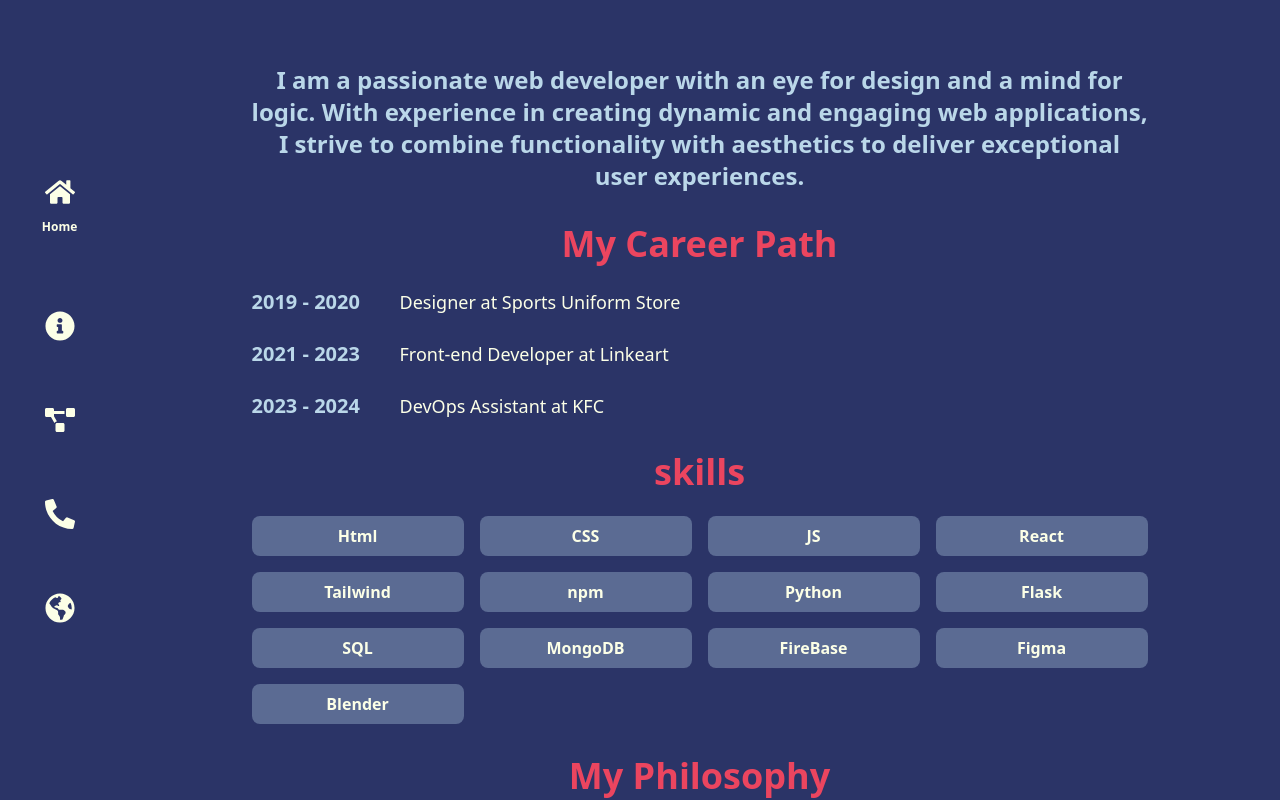
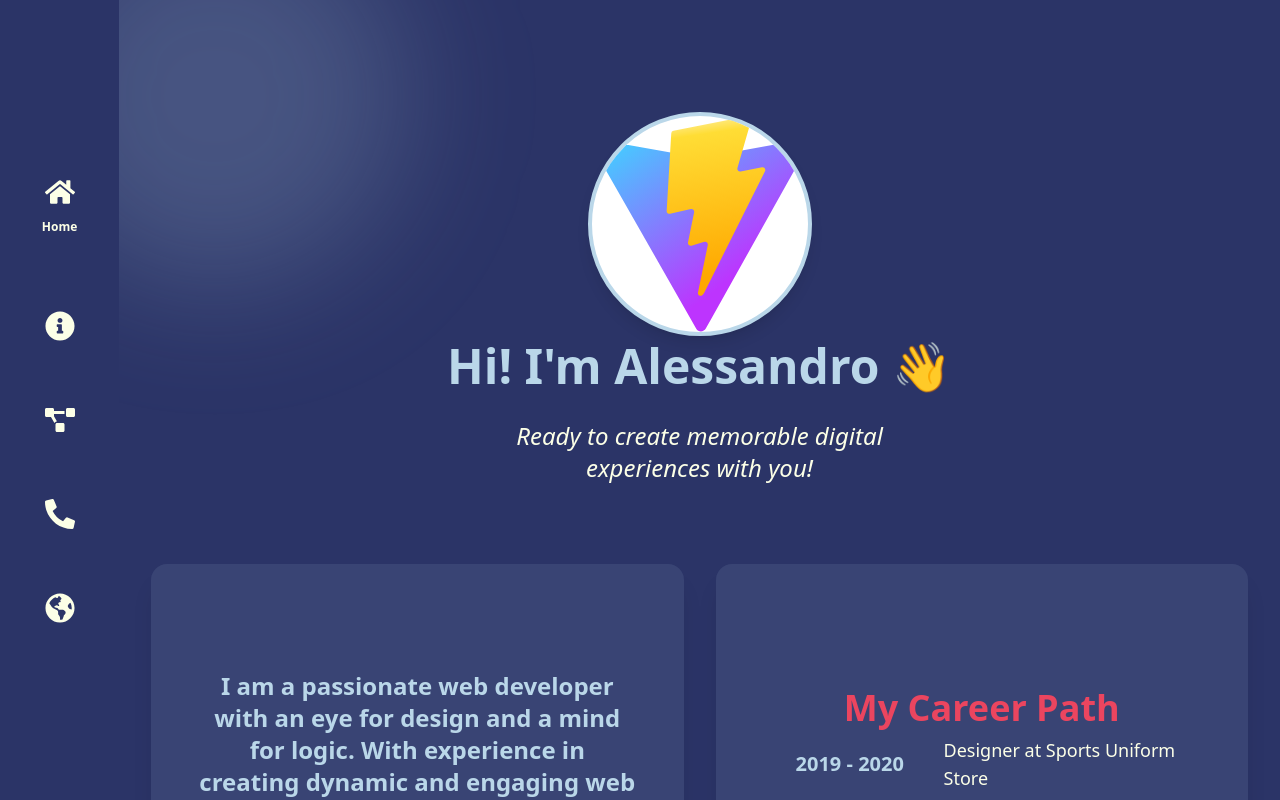
Before and after one commit to Jiwemoyo/MyPortafolio, a React (Vite) app: page /about in a window 1280 px wide. Shown: the top 800 px of the page. Built offline with nearby package versions, Linux system fonts and the light colour scheme.

Commit message:
correcion de estilos

```diff
--- a/locales/en/translation.json
+++ b/locales/en/translation.json
@@ -28,5 +28,7 @@
   "form-name-placeholder":"Name",
   "form-email-placeholder":"Email",
   "form-message-placeholder":"Message",
-  "form-submit-button":"Send Message"
+  "form-submit-button":"Send Message",
+  "about-hi": "Hi! I'm Alessandro 👋",
+  "about-catch": "Ready to create memorable digital experiences with you!"
 }
--- a/locales/es/translation.json
+++ b/locales/es/translation.json
@@ -28,5 +28,7 @@
   "form-name-placeholder":"Nombre",
   "form-email-placeholder":"Email",
   "form-message-placeholder":"Mensaje",
-  "form-submit-button":"Enviar Mensaje"
+  "form-submit-button":"Enviar Mensaje",
+  "about-hi": "¡Hola! Soy Alessandro 👋",
+  "about-catch": "¡Listo para crear experiencias digitales memorables contigo!"
 }
--- a/src/components/About.jsx
+++ b/src/components/About.jsx
@@ -4,25 +4,39 @@ import { useTranslation } from "react-i18next";
 export const About = () => {
   const { t } = useTranslation();
   return (
-    <div className="bg-custom-blue min-h-screen w-full flex items-center justify-center py-16 px-4 md:px-8">
-      <div className="max-w-4xl w-full space-y-8">
-        {/* Presentation Section */}
-        <p className="text-custom-celeste text-lg md:text-xl lg:text-2xl font-semibold text-center">
+    <div className="bg-custom-blue min-h-screen w-full flex items-center justify-center py-16 px-4 md:px-8 relative overflow-hidden">
+      {/* Fondo decorativo sutil */}
+      <div className="hidden md:block absolute inset-0 z-0 pointer-events-none">
+        <div className="absolute -top-24 -left-24 w-96 h-96 bg-custom-celeste/20 rounded-full blur-3xl animate-pulse" />
+        <div className="absolute bottom-0 right-0 w-80 h-80 bg-custom-red/20 rounded-full blur-2xl animate-pulse" />
+      </div>
+      <div className="max-w-6xl w-full h-full min-h-[80vh] grid grid-cols-1 lg:grid-cols-2 lg:grid-rows-3 gap-8 items-stretch relative z-10">
+        {/* div1: Avatar y saludo, ocupa ambas columnas en la primera fila */}
+        <div className="flex flex-col items-center justify-center gap-4 w-full h-full lg:col-span-2 lg:row-start-1">
+          <img src="/vite.svg" alt="Avatar" className="w-40 h-40 lg:w-56 lg:h-56 rounded-full border-4 border-custom-celeste shadow-lg bg-white object-cover mx-auto" />
+          <h2 className="text-custom-celeste text-3xl lg:text-5xl font-extrabold animate-bounce text-center">{t("about-hi", { defaultValue: "¡Hola! Soy Alessandro 👋" })}</h2>
+          <span className="text-custom-white text-lg lg:text-2xl italic mt-1 text-center max-w-xs lg:max-w-md">{t("about-catch", { defaultValue: "¡Listo para crear experiencias digitales memorables contigo!" })}</span>
+        </div>
+
+        {/* div2: Presentación, fila 2 columna 1 */}
+        <div className="bg-custom-celeste/10 rounded-2xl shadow-xl p-8 xl:p-12 hover:scale-105 transition-transform duration-300 w-full h-full flex items-center lg:col-start-1 lg:row-start-2">
+          <p className="text-custom-celeste text-lg md:text-xl lg:text-2xl font-semibold text-center w-full">
             {t("about-presentation")}
           </p>
+        </div>
 
-        {/* Career Path Section */}
-        <div className="space-y-6">
-          <h3 className="text-custom-red text-2xl md:text-3xl lg:text-4xl font-bold text-center">
+        {/* div3: Carrera, fila 2 columna 2 */}
+        <div className="bg-custom-celeste/10 rounded-2xl shadow-xl p-8 xl:p-12 hover:rotate-1 transition-transform duration-300 w-full h-full flex flex-col justify-center lg:col-start-2 lg:row-start-2">
+          <h3 className="text-custom-red text-2xl md:text-3xl lg:text-4xl font-bold text-center mb-2">
             {t("carer-path")}
           </h3>
-          <ul className="space-y-6 text-custom-white">
-            {[
+          <ul className="space-y-4 text-custom-white">
+            { [
                 { year: "2019 - 2020", key: "date1" },
                 { year: "2021 - 2023", key: "date2" },
                 { year: "2023 - 2024", key: "date3" }
-            ].map(({ year, key }) => (
-              <li key={key} className="flex flex-col md:flex-row md:items-center gap-2">
+              ].map(({ year, key }, idx) => (
+                <li key={key} className={`flex flex-col md:flex-row md:items-center gap-2 ${idx % 2 === 0 ? 'md:pl-8' : 'md:pr-8'}`}>
                   <span className="text-custom-celeste font-semibold text-lg md:text-xl min-w-[140px]">
                     {year}
                   </span>
@@ -34,32 +48,43 @@ export const About = () => {
           </ul>
         </div>
 
-        {/* Skills Section */}
-        <div className="space-y-6">
-          <h3 className="text-custom-red text-2xl md:text-3xl lg:text-4xl font-bold text-center">
+        {/* div4: Skills, fila 3 columna 1 */}
+        <div className="bg-custom-celeste/10 rounded-2xl shadow-xl p-8 xl:p-12 hover:-rotate-1 transition-transform duration-300 w-full h-full flex flex-col justify-center lg:col-start-1 lg:row-start-3">
+          <h3 className="text-custom-red text-2xl md:text-3xl lg:text-4xl font-bold text-center mb-2">
             {t("skills")}
           </h3>
-          <ul className="grid grid-cols-2 sm:grid-cols-3 lg:grid-cols-4 gap-4">
-            {[
-              "Html", "CSS", "JS", "React", "Tailwind", "npm",
-              "Python", "Flask", "SQL", "MongoDB", "FireBase", "Figma", "Blender"
+          <ul className="grid grid-cols-2 sm:grid-cols-3 gap-4">
+            { [
+                { name: "Html", icon: "<i class='devicon-html5-plain colored'></i>" },
+                { name: "CSS", icon: "<i class='devicon-css3-plain colored'></i>" },
+                { name: "JS", icon: "<i class='devicon-javascript-plain colored'></i>" },
+                { name: "React", icon: "<i class='devicon-react-original colored'></i>" },
+                { name: "Tailwind", icon: "<i class='devicon-tailwindcss-plain colored'></i>" },
+                { name: "npm", icon: "<i class='devicon-npm-original-wordmark colored'></i>" },
+                { name: "Python", icon: "<i class='devicon-python-plain colored'></i>" },
+                { name: "Flask", icon: "<i class='devicon-flask-original colored'></i>" },
+                { name: "SQL", icon: "<i class='devicon-mysql-plain colored'></i>" },
+                { name: "MongoDB", icon: "<i class='devicon-mongodb-plain colored'></i>" },
+                { name: "FireBase", icon: "<i class='devicon-firebase-plain colored'></i>" },
+                { name: "Figma", icon: "<i class='devicon-figma-plain colored'></i>" },
+                { name: "Blender", icon: "<i class='devicon-blender-original colored'></i>" }
               ].map((skill, index) => (
                 <li
                   key={index}
-                className="animate-bg-fade bg-blue-500 p-2 rounded-lg text-custom-white font-semibold text-center text-sm md:text-base"
-              >
-                {skill}
-              </li>
+                  className="animate-bg-fade bg-blue-500 p-2 lg:p-3 rounded-lg text-custom-white font-semibold text-center text-xs sm:text-sm md:text-base flex flex-col items-center gap-1 shadow-md hover:scale-110 transition-transform duration-200 break-words truncate max-w-[90px] sm:max-w-[110px] md:max-w-[130px] xl:max-w-[150px]"
+                  style={{overflowWrap: 'break-word', wordBreak: 'break-word'}}
+                  dangerouslySetInnerHTML={{ __html: `${skill.icon}<span class='block w-full truncate'>${skill.name}</span>` }}
+                />
               ))}
           </ul>
         </div>
 
-        {/* Philosophy Section */}
-        <div className="space-y-6">
-          <h3 className="text-custom-red text-2xl md:text-3xl lg:text-4xl font-bold text-center">
+        {/* div5: Filosofía, fila 3 columna 2 */}
+        <div className="bg-custom-celeste/10 rounded-2xl shadow-xl p-8 xl:p-12 hover:scale-105 transition-transform duration-300 w-full h-full flex flex-col justify-center lg:col-start-2 lg:row-start-3">
+          <h3 className="text-custom-red text-2xl md:text-3xl lg:text-4xl font-bold text-center mb-1">
             {t("Philosophy")}
           </h3>
-          <p className="bg-custom-red bg-opacity-25 rounded-lg p-6 text-custom-white text-base md:text-lg">
+          <p className="bg-custom-red bg-opacity-25 rounded-lg p-6 text-custom-white text-base md:text-lg w-full">
             {t("Philosophy-context")}
           </p>
         </div>
--- a/src/components/Home.jsx
+++ b/src/components/Home.jsx
@@ -6,13 +6,14 @@ export const Home = () => {
   const { t } = useTranslation();
 
   return (
-    <div className="bg-custom-blue min-h-screen w-full flex items-center justify-center py-16 px-4 md:px-8">
-      <div className="absolute bottom-0 right-[20%] pointer-events-none z-10">
+    <div className="bg-custom-blue min-h-screen w-full flex items-center justify-center py-16 px-4 md:px-8 relative">
+      <div className="fixed bottom-0 right-0 sm:right-10 md:right-32 pointer-events-none z-0 opacity-80 select-none">
         <DotLottieReact
           src="https://lottie.host/6c6fbdb7-72ac-49a2-b011-938800ae7ff6/2Nzn4a4tsV.lottie"
           autoplay
           hover
-          style={{ width: '500px', height: '500px',}} // Ajusta el tamaño y opacidad según prefieras
+          style={{ }}
+          className="w-40 h-40 sm:w-72 sm:h-72 md:w-[400px] md:h-[400px] lg:w-[500px] lg:h-[500px]"
         />
       </div>
 
--- a/src/components/Projects.jsx
+++ b/src/components/Projects.jsx
@@ -17,17 +17,12 @@ export const Projects = () => {
         </p>
       </div>
 
-      {/* Bento Grid con masonry style */}
-      <div className="grid grid-cols-1 md:grid-cols-2 lg:grid-cols-3 gap-6 max-w-7xl mx-auto auto-rows-[300px]">
-        {dataProject.map((project, index) => (
+      {/* Bento Grid ordenado y uniforme */}
+      <div className="grid grid-cols-1 sm:grid-cols-2 lg:grid-cols-3 gap-10 max-w-7xl mx-auto auto-rows-[350px]">
+        {dataProject.map((project) => (
           <div
             key={project.id}
-            className={`
-              ${index === 0 ? 'md:col-span-2 md:row-span-2 h-full' : ''}
-              ${index === 3 ? 'lg:col-span-2' : ''}
-              ${index === dataProject.length - 1 ? 'md:col-span-2 lg:col-span-1' : ''}
-              transform transition-all duration-500 hover:z-10
-            `}
+            className="rounded-2xl shadow-xl bg-custom-celeste/10 h-full w-full min-h-[320px] max-h-[400px] flex flex-col items-stretch justify-between transform transition-all duration-300 hover:scale-105 hover:shadow-2xl hover:z-10"
           >
             <ProjectsCard data={project} />
           </div>
```
Also changed, not shown: src/components/Contact.jsx (+22 -13 lines), 1 other file (tests, documents, lock files or other folders). Lines whose indentation alone changed are shown as unchanged.
